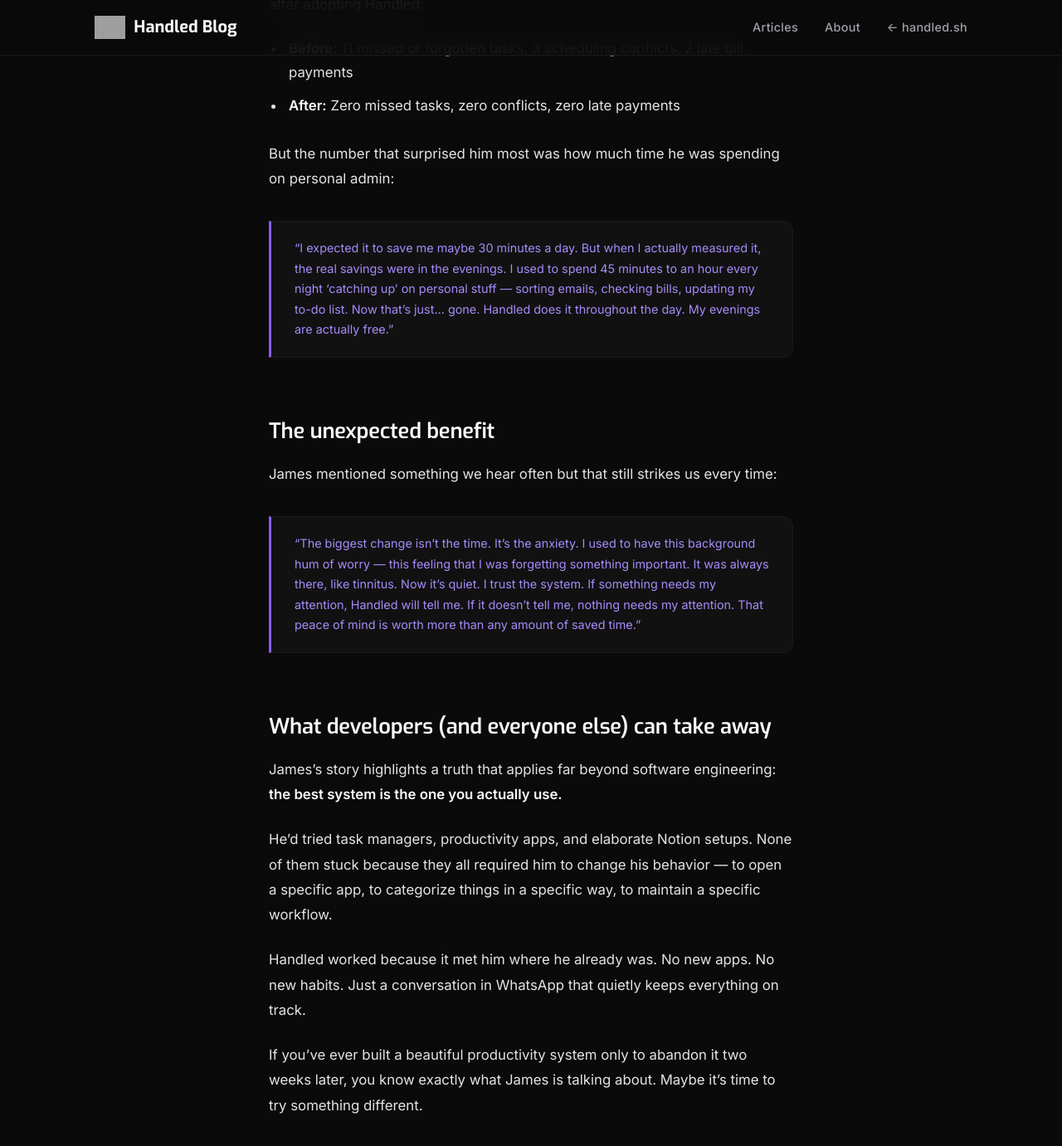
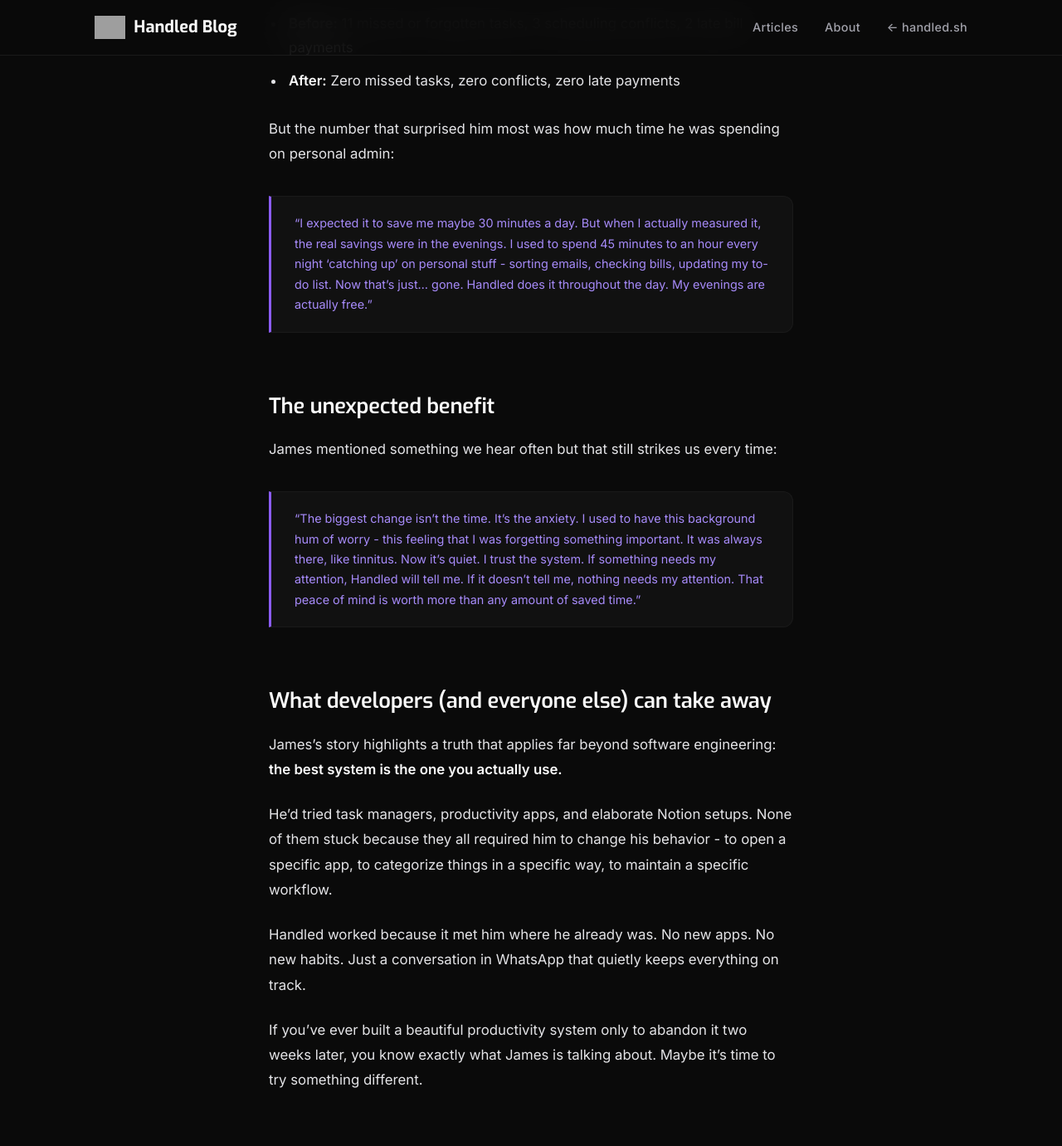
Before and after one commit to handled-sh/handled-sh.github.io, a Jekyll site: the page built from _posts/2026-02-15-the-developer-who-stopped-context-switching.md, in a window 1280 px wide and 1400 px high, scrolled down 3131 px. Shown: the top 1381 px of the window at 83% size. Built offline with Jekyll 4.4.1, drawn with Linux system fonts in a browser that asks for light colours; some of the changed text lies outside the part shown.

```diff
--- a/_posts/2026-02-15-the-developer-who-stopped-context-switching.md
+++ b/_posts/2026-02-15-the-developer-who-stopped-context-switching.md
@@ -48,7 +48,7 @@ Every morning at 8 AM, Handled sends James a briefing: today's calendar, pending
 James set up recurring reminders for everything that used to slip: monthly rent transfer, quarterly dentist checkup, weekly grocery order, annual insurance renewal. Set it once, never think about it again.
 
 ### Smart scheduling
-When James needs to schedule something — a doctor's appointment, a dinner with friends, a car service — he tells Handled what he needs and when he's available. Handled suggests optimal times based on his calendar and preferences.
+When James needs to schedule something - a doctor's appointment, a dinner with friends, a car service - he tells Handled what he needs and when he's available. Handled suggests optimal times based on his calendar and preferences.
 
 ## The results after six weeks
 
@@ -59,19 +59,19 @@ James tracked his "personal admin failures" (his term) for the month before and
 
 But the number that surprised him most was how much time he was spending on personal admin:
 
-> "I expected it to save me maybe 30 minutes a day. But when I actually measured it, the real savings were in the evenings. I used to spend 45 minutes to an hour every night 'catching up' on personal stuff — sorting emails, checking bills, updating my to-do list. Now that's just... gone. Handled does it throughout the day. My evenings are actually free."
+> "I expected it to save me maybe 30 minutes a day. But when I actually measured it, the real savings were in the evenings. I used to spend 45 minutes to an hour every night 'catching up' on personal stuff - sorting emails, checking bills, updating my to-do list. Now that's just... gone. Handled does it throughout the day. My evenings are actually free."
 
 ## The unexpected benefit
 
 James mentioned something we hear often but that still strikes us every time:
 
-> "The biggest change isn't the time. It's the anxiety. I used to have this background hum of worry — this feeling that I was forgetting something important. It was always there, like tinnitus. Now it's quiet. I trust the system. If something needs my attention, Handled will tell me. If it doesn't tell me, nothing needs my attention. That peace of mind is worth more than any amount of saved time."
+> "The biggest change isn't the time. It's the anxiety. I used to have this background hum of worry - this feeling that I was forgetting something important. It was always there, like tinnitus. Now it's quiet. I trust the system. If something needs my attention, Handled will tell me. If it doesn't tell me, nothing needs my attention. That peace of mind is worth more than any amount of saved time."
 
 ## What developers (and everyone else) can take away
 
 James's story highlights a truth that applies far beyond software engineering: **the best system is the one you actually use.**
 
-He'd tried task managers, productivity apps, and elaborate Notion setups. None of them stuck because they all required him to change his behavior — to open a specific app, to categorize things in a specific way, to maintain a specific workflow.
+He'd tried task managers, productivity apps, and elaborate Notion setups. None of them stuck because they all required him to change his behavior - to open a specific app, to categorize things in a specific way, to maintain a specific workflow.
 
 Handled worked because it met him where he already was. No new apps. No new habits. Just a conversation in WhatsApp that quietly keeps everything on track.
 
```
Also changed, not shown: other parts of _posts/2026-02-15-the-developer-who-stopped-context-switching.md (+5 -5 lines).
